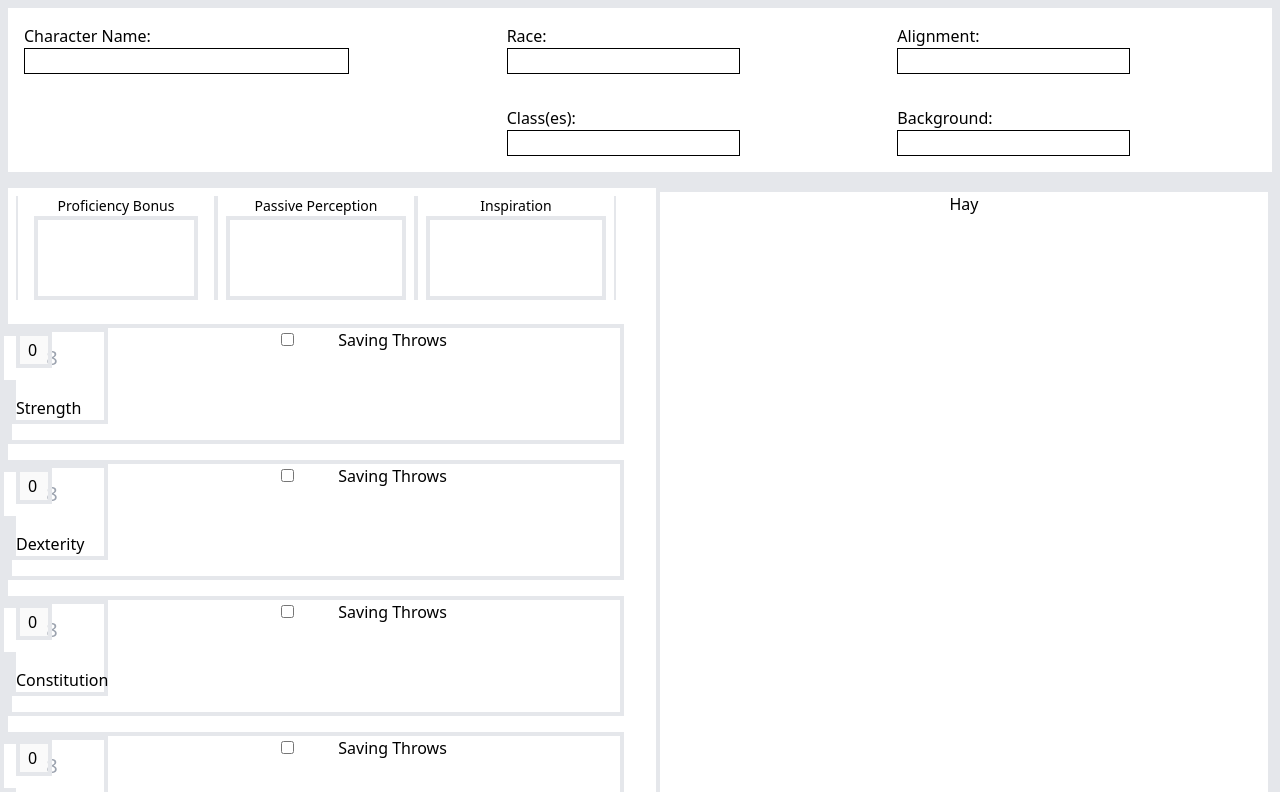
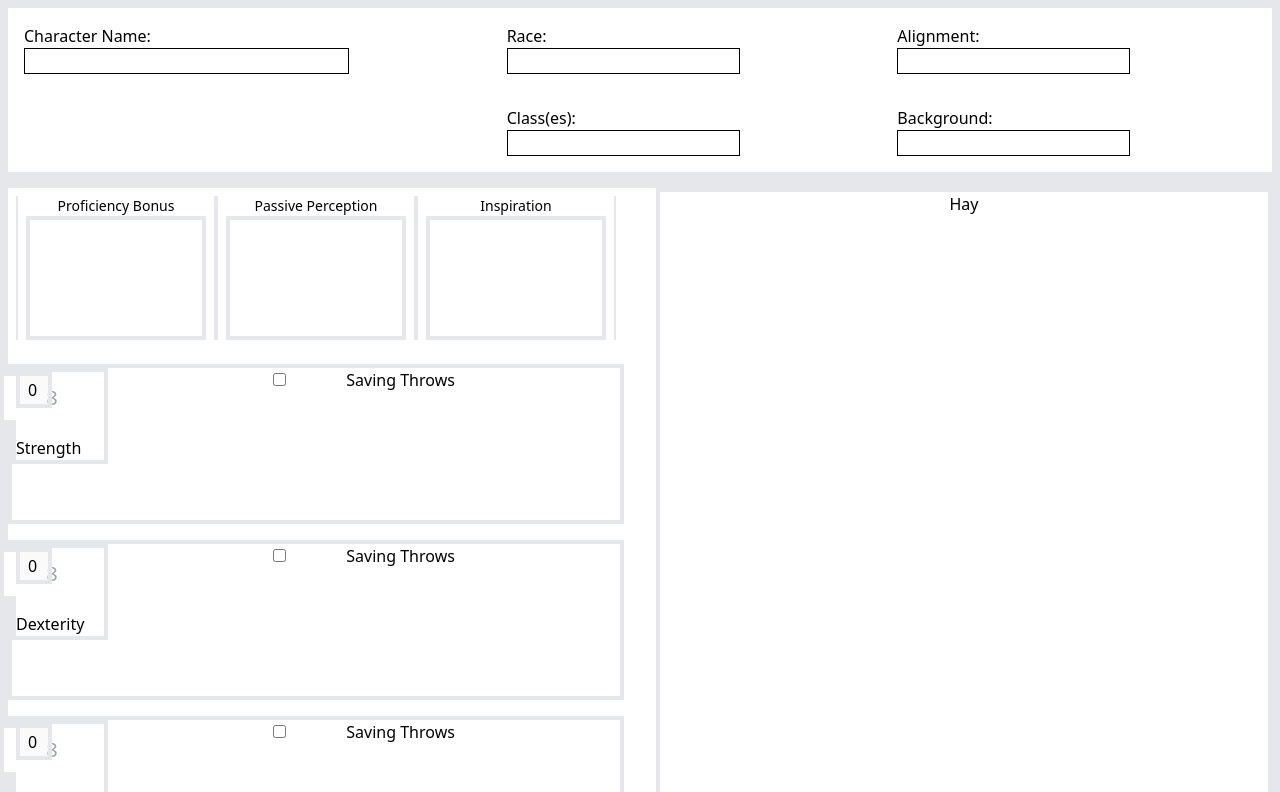
Before and after one commit to JZims/5e-sheet-component, a React (Vite) app: page / in a window 1280 px wide. Shown: the top 792 px of the page. Built offline with nearby package versions, Linux system fonts and the light colour scheme.

Commit message:
getting somewhere

```diff
--- a/package.json
+++ b/package.json
@@ -17,6 +17,7 @@
     "tailwind-merge": "^1.14.0"
   },
   "devDependencies": {
+    "@tailwindcss/typography": "^0.5.10",
     "@types/react": "^18.2.15",
     "@types/react-dom": "^18.2.7",
     "@typescript-eslint/eslint-plugin": "^6.0.0",
--- a/src/components/BodyContent.tsx
+++ b/src/components/BodyContent.tsx
@@ -9,10 +9,43 @@ const abilityTitles: string[] = [
   "Charisma",
 ];
 
+const globalBonuses: string[] = [
+  "Proficiency Bonus",
+  "Passive Perception",
+  "Inspiration",
+];
+
+const GlobalBonusBlock = (props: { stat: String }): ReactElement => {
+  const tagId = props.stat.split(" ").join("");
+
+  return (
+    <>
+      <div className="flex flex-col border-x-2 px-2 text-sm">
+        <label htmlFor={tagId}> {props.stat} </label>
+        <div className=" h-18 w-18 flex flex-none flex-col items-center justify-center border-4 p-4">
+          <input
+            id={tagId}
+            pattern="\b([1-9]|[12][0-9]|3[0-2])\b"
+            onInvalid={(e) =>
+              (e.target as HTMLInputElement).setCustomValidity("")
+            }
+            className="peer box-content p-2 text-center text-xl invalid:text-red-600 hover:outline-dashed"
+            maxLength={2}
+            size={2}
+          />
+          <p className=" invisible text-sm text-red-600 peer-invalid:visible">
+            Numbers up to 32 only!
+          </p>
+        </div>
+      </div>
+    </>
+  );
+};
+
 const AbilityScoreBlock = (props: { stat: String }): ReactElement => {
   return (
     <>
-      <div className="col-span-2 row-span-1 mr-2 grid border-4 grid-flow-col border-solid">
+      <div className="col-span-2 row-span-1 mr-2 grid grid-flow-col border-4 border-solid">
         <div className="relative box-border h-24 w-24 border-4">
           <input
             id={props.stat.toLowerCase() + "Input"}
@@ -23,14 +56,32 @@ const AbilityScoreBlock = (props: { stat: String }): ReactElement => {
           />
 
           <div className="absolute bottom-0 left-0"> {props.stat} </div>
-          <input id={props.stat.toLowerCase() + "Modifier"}  className="absolute top-0 box-border h-9 w-9 border-4 p-2 justify-self-center" value="0" disabled />
-
+          <input
+            id={props.stat.toLowerCase() + "Modifier"}
+            className="absolute top-0 box-border h-9 w-9 justify-self-center border-4 p-2"
+            value="0"
+            disabled
+          />
         </div>
 
-        <div className="">
-          <input type="checkbox" value="trained" id={props.stat.toLowerCase() + "Trained"}/>
-          <input type="text" id={props.stat.toLowerCase() + "SavingThrowMod"} className="w-10" maxLength={2} />
-          <label htmlFor={props.stat.toLowerCase() + "Trained"}> Saving Throws </label>
+        <div className="grid-flow-row auto-rows-min md:grid">
+          <div>
+            <input
+              type="checkbox"
+              value="trained"
+              id={props.stat.toLowerCase() + "Trained"}
+            />
+            <input
+              type="text"
+              id={props.stat.toLowerCase() + "SavingThrowMod"}
+              className="mx-2 w-10 outline-4"
+              maxLength={2}
+            />
+            <label htmlFor={props.stat.toLowerCase() + "Trained"}>
+              {" "}
+              Saving Throws{" "}
+            </label>
+          </div>
         </div>
       </div>
     </>
@@ -41,42 +92,12 @@ export default function BodyContent() {
   return (
     <div className="border-8 border-solid" id="main-sheet">
       {/* Left Column */}
+
       <div className="xs:flex xs:flex-col grid-flow-col grid-cols-4 grid-rows-8 gap-4 md:grid">
         <div className="col-span-2 row-span-1 mr-2 grid grid-flow-col grid-cols-3 place-content-baseline p-2 text-center">
-          <div className="relative flex flex-col border-x-2 px-4 text-sm">
-            <label htmlFor="profBonus"> Proficiency Bonus </label>
-            <div className=" h-18 w-18 flex flex-none flex-col items-center justify-center border-4 p-4">
-              <input
-                id="proficiencyBonus"
-                className=" box-content p-2 text-center text-xl hover:outline-dashed"
-                maxLength={2}
-                size={2}
-                type="text"
-              ></input>
-            </div>
-          </div>
-          <div className="flex flex-col border-x-2 px-2 text-sm">
-            <label htmlFor="passivePerception"> Passive Perception </label>
-            <div className=" h-18 w-18 flex flex-none flex-col items-center justify-center border-4 p-4">
-              <input
-                id="passivePerception"
-                className=" box-content p-2 text-center text-xl hover:outline-dashed"
-                maxLength={2}
-                size={2}
-              ></input>
-            </div>
-          </div>
-          <div className="flex flex-col border-x-2 px-2 text-sm">
-            <label htmlFor="inspirationInput"> Inspiration </label>
-            <div className=" h-18 w-18 flex flex-none flex-col items-center justify-center border-4 p-4">
-              <input
-                id="inspirationInput"
-                className=" box-content p-2 text-center text-xl hover:outline-dashed"
-                maxLength={2}
-                size={2}
-              ></input>
-            </div>
-          </div>
+          {globalBonuses.map((title, indx) => {
+            return <GlobalBonusBlock stat={title} key={indx} />;
+          })}
         </div>
         {abilityTitles.map((title, indx) => {
           return <AbilityScoreBlock stat={title} key={indx} />;
```
Also changed, not shown: 1 other file (tests, documents, lock files or other folders).
